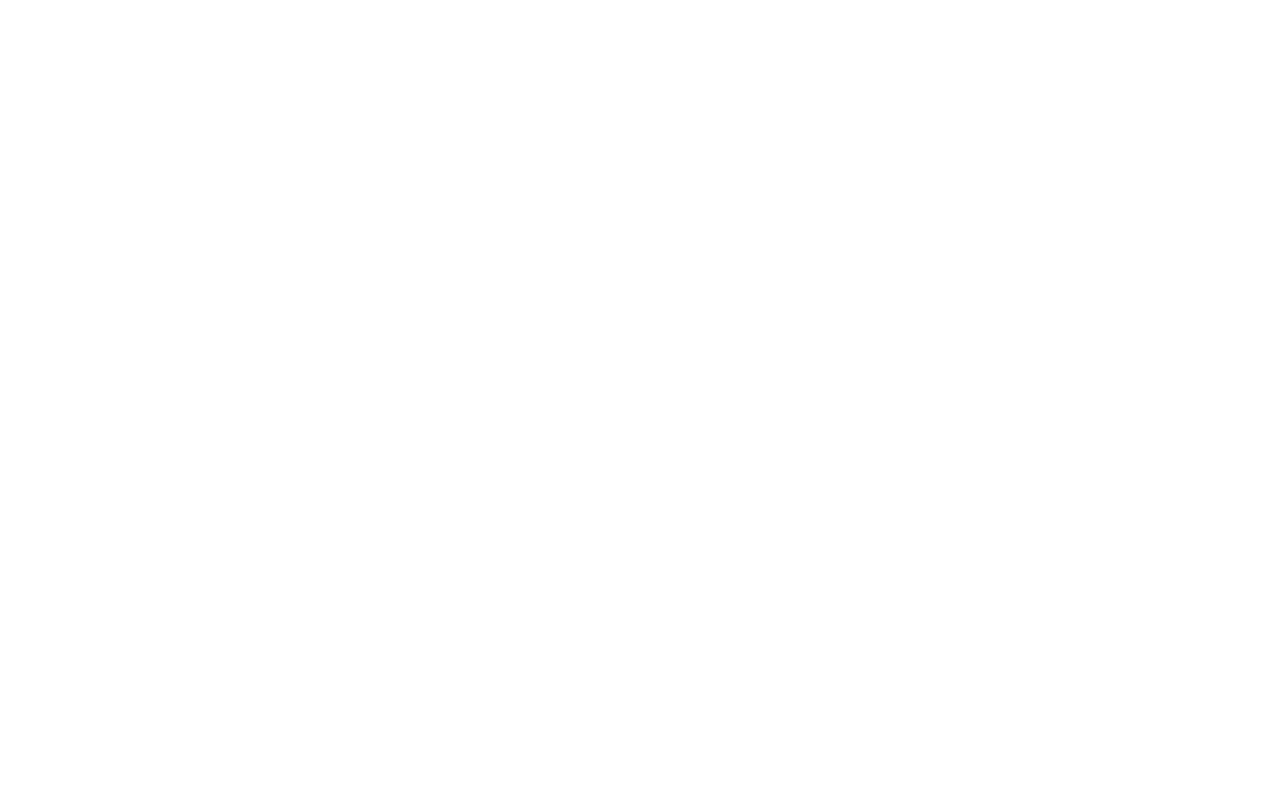
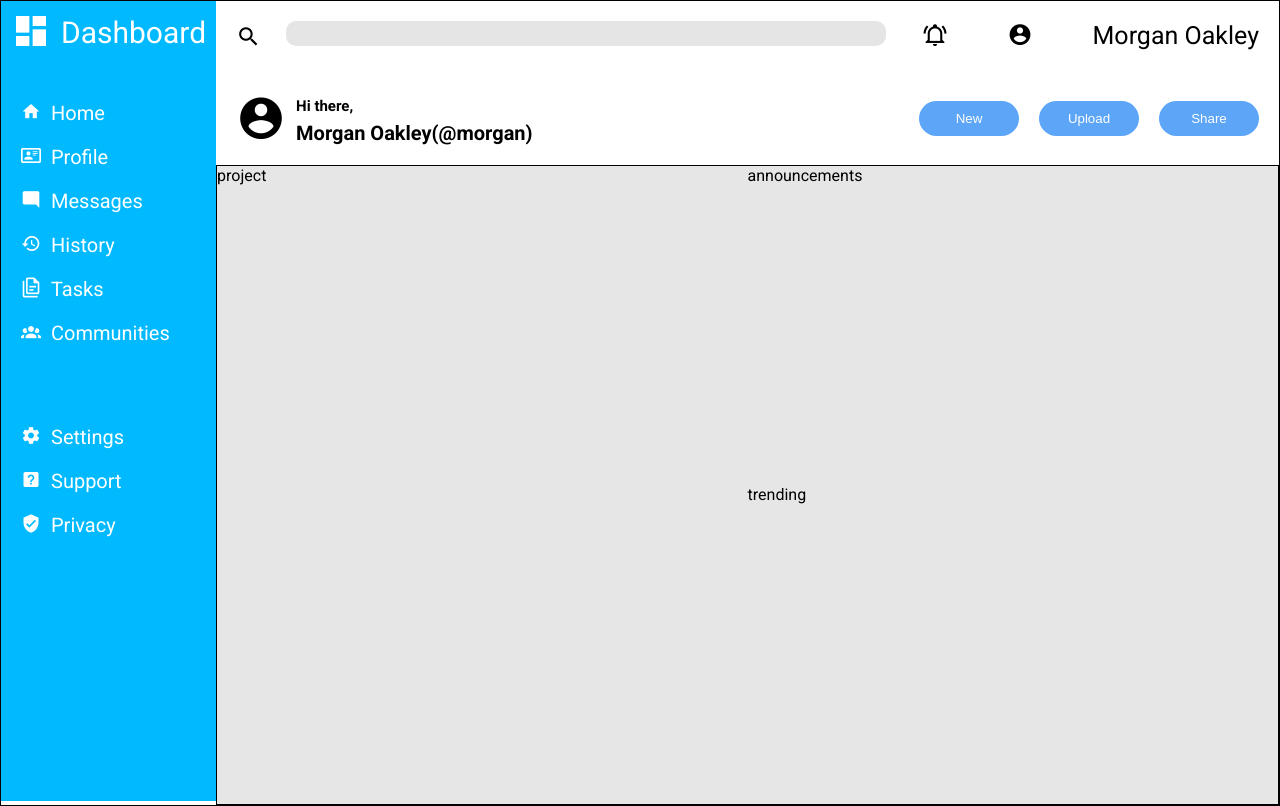
Before and after one commit to scheuringtamas/odin-Admin-Dashboard, a website: page index.html in a window 1280 px wide. Drawn offline with Linux system fonts and the light colour scheme.

Commit message:
Sidebar +  header completed

```diff
--- a/index.html
+++ b/index.html
@@ -5,6 +5,89 @@
     <meta name="viewport" content="width=device-width, initial-scale=1.0" />
     <title>Admin Dashboard</title>
     <link rel="stylesheet" href="styles.css" />
+    <link rel="preconnect" href="https://fonts.googleapis.com" />
+    <link rel="preconnect" href="https://fonts.gstatic.com" crossorigin />
+    <link
+      href="https://fonts.googleapis.com/css2?family=Roboto:ital,wght@0,100;0,300;0,400;0,500;0,700;0,900;1,100;1,300;1,400;1,500;1,700;1,900&display=swap"
+      rel="stylesheet"
+    />
+    <link
+      rel="stylesheet"
+      href="https://cdn.jsdelivr.net/npm/@mdi/font@7.4.47/css/materialdesignicons.min.css"
+    />
   </head>
-  <body></body>
+  <body>
+    <div class="container">
+      <div class="header">
+        <div class="search-bar">
+          <div class="search">
+            <p class="mdi mdi-magnify"></p>
+            <form class="input-search">
+              <input type="text" name="search" class="searchText" />
+            </form>
+          </div>
+          <div class="user-info">
+            <p class="mdi mdi-bell-ring-outline"></p>
+            <p class="mdi mdi-account-circle"></p>
+            <p>Morgan Oakley</p>
+          </div>
+        </div>
+        <div class="profile-section">
+          <div class="profile">
+            <p class="mdi mdi-account-circle profile-logo"></p>
+            <p class="hi">Hi there,</p>
+            <p class="profile-name">Morgan Oakley(@morgan)</p>
+          </div>
+          <div class="profile-buttons">
+            <button>New</button>
+            <button>Upload</button>
+            <button>Share</button>
+          </div>
+        </div>
+      </div>
+      <div class="sidebar">
+        <div class="logo">
+          <p class="mdi mdi-view-dashboard sidebar-flex"></p>
+          <p class="dashboard">Dashboard</p>
+        </div>
+        <div class="navigation">
+          <div class="mdi mdi-home sidebar-flex">
+            <p>Home</p>
+          </div>
+          <div class="mdi mdi-card-account-details-outline sidebar-flex">
+            <p>Profile</p>
+          </div>
+          <div class="mdi mdi-message-reply sidebar-flex">
+            <p>Messages</p>
+          </div>
+          <div class="mdi mdi-history sidebar-flex">
+            <p>History</p>
+          </div>
+          <div class="mdi mdi-file-document-multiple-outline sidebar-flex">
+            <p>Tasks</p>
+          </div>
+          <div class="mdi mdi-account-group sidebar-flex">
+            <p>Communities</p>
+          </div>
+
+          <div class="branding">
+            <div class="mdi mdi-cog sidebar-flex">
+              <p>Settings</p>
+            </div>
+            <div class="mdi mdi-help-box sidebar-flex">
+              <p>Support</p>
+            </div>
+            <div class="mdi mdi-shield-check sidebar-flex">
+              <p>Privacy</p>
+            </div>
+          </div>
+        </div>
+      </div>
+      <div class="projects">
+        <div class="project">project</div>
+        <div class="announcements">announcements</div>
+        <div class="trending">trending</div>
+      </div>
+    </div>
+  </body>
 </html>
--- /dev/null
+++ b/package.json
@@ -0,0 +1,5 @@
+{
+  "dependencies": {
+    "@mdi/font": "^7.4.47"
+  }
+}
--- a/styles.css
+++ b/styles.css
@@ -0,0 +1,176 @@
+* {
+  margin: 0;
+  padding: 0;
+}
+
+.container {
+  display: grid;
+  grid-template-columns: 0.8fr 4fr;
+  grid-template-rows: 0.5fr 2fr;
+  border: 1px solid black;
+  font-family: "Roboto";
+}
+
+.sidebar {
+  display: grid;
+  height: 100vh;
+  grid-column: 1 / 2;
+  grid-row: 1/3;
+  grid-template-rows: 100px 1fr 2fr;
+  background-color: #00b9ff;
+  color: white;
+}
+
+.logo {
+  display: flex;
+  padding: 10px;
+}
+
+.mdi-view-dashboard {
+  font-size: 40px;
+}
+
+.dashboard {
+  align-content: flex-start;
+  font-size: 30px;
+  padding-top: 4px;
+  margin-left: 10px;
+}
+
+.navigation {
+  display: flex;
+  flex-direction: column;
+  margin-left: 20px;
+  font-size: 20px;
+  gap: 20px;
+}
+
+.navigation p {
+  margin-left: 10px;
+}
+
+.branding {
+  display: flex;
+  flex-direction: column;
+  gap: 20px;
+  margin-top: 60px;
+}
+
+.branding p {
+  margin-left: 10px;
+}
+
+.sidebar-flex {
+  display: flex;
+}
+
+.sidebar-text {
+  margin-left: 10px;
+}
+
+.header {
+  display: grid;
+  grid-column: 2 / 3;
+  grid-row: 1 / 2;
+  background-color: white;
+}
+
+.search-bar {
+  display: grid;
+  grid-template-columns: 1fr 1fr;
+  margin: 20px 20px;
+  height: 50px;
+}
+
+.search {
+  display: grid;
+  grid-template-columns: 30px 0.4fr;
+}
+
+.mdi-magnify {
+  margin-top: 2px;
+  font-size: 25px;
+}
+
+.s-bar {
+  background-color: grey;
+}
+
+.searchText {
+  border-radius: 10px;
+  border: none;
+  height: 25px;
+  background-color: #e5e5e5;
+  color: white;
+  width: 600px;
+  margin-left: 20px;
+}
+
+.user-info {
+  display: flex;
+  font-size: 25px;
+  justify-items: center;
+  justify-content: flex-end;
+  gap: 60px;
+}
+
+.profile-section {
+  margin: 0px 20px;
+  display: grid;
+  grid-template-columns: 1fr 1fr;
+  align-items: center;
+  margin-bottom: 20px;
+}
+
+.profile {
+  display: grid;
+  grid-template-columns: 60px 1fr;
+  grid-template-rows: 30px 1fr;
+  font-weight: bold;
+}
+
+.profile-logo {
+  grid-column: 1 / 2;
+  font-size: 50px;
+}
+
+.hi {
+  font-size: 15px;
+  align-content: center;
+}
+
+.profile-name {
+  grid-column: 2 / 3;
+  font-size: 20px;
+}
+
+.profile-buttons {
+  display: grid;
+  justify-content: end;
+  grid-auto-flow: column;
+  gap: 20px;
+}
+
+.profile-buttons button {
+  background-color: #5ca5f7;
+  color: white;
+  width: 100px;
+  padding: 10px;
+  border-radius: 20px;
+  border: none;
+}
+
+.projects {
+  display: grid;
+  grid-template-columns: 1fr 1fr;
+  border: 1px solid black;
+  background-color: #e6e6e6;
+}
+
+.announcements {
+  grid-column: 2 / 3;
+}
+
+.trending {
+  grid-column: 2 / 3;
+}
```
Also changed, not shown: 1 other file.
